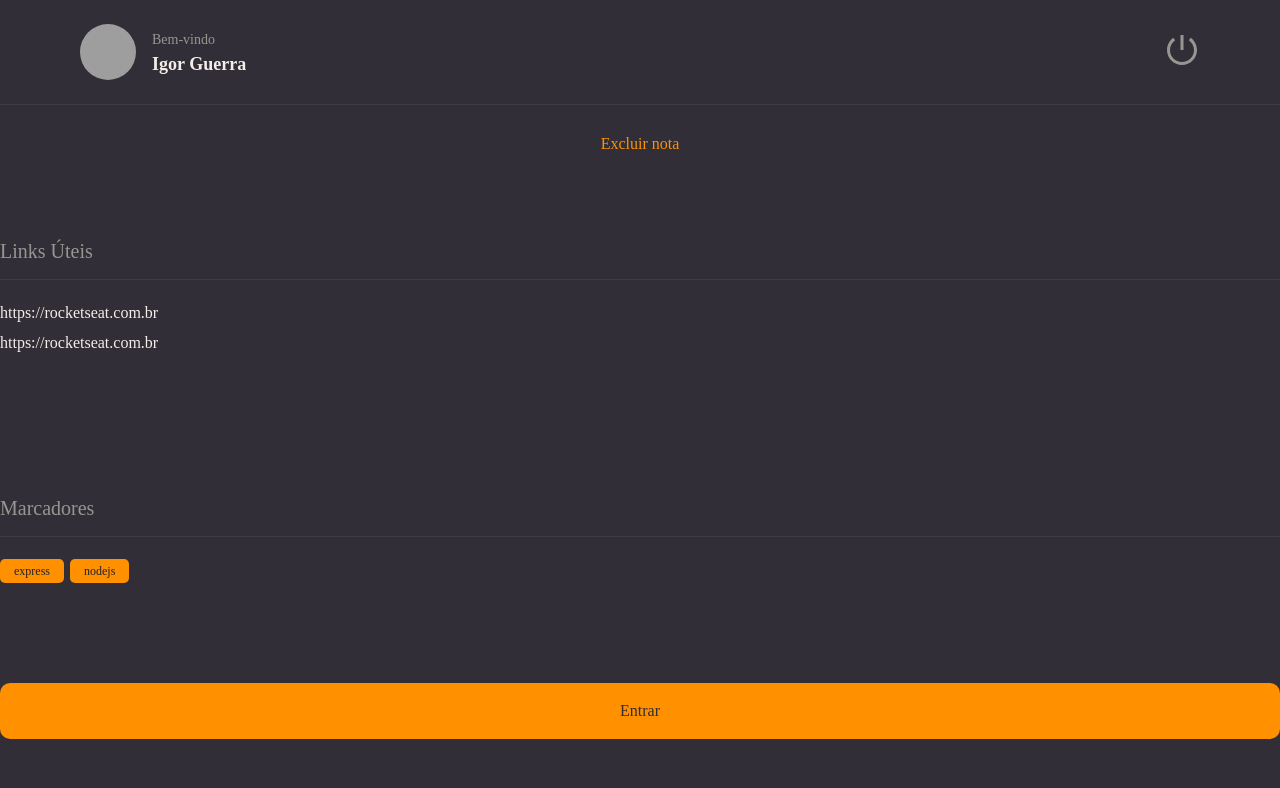
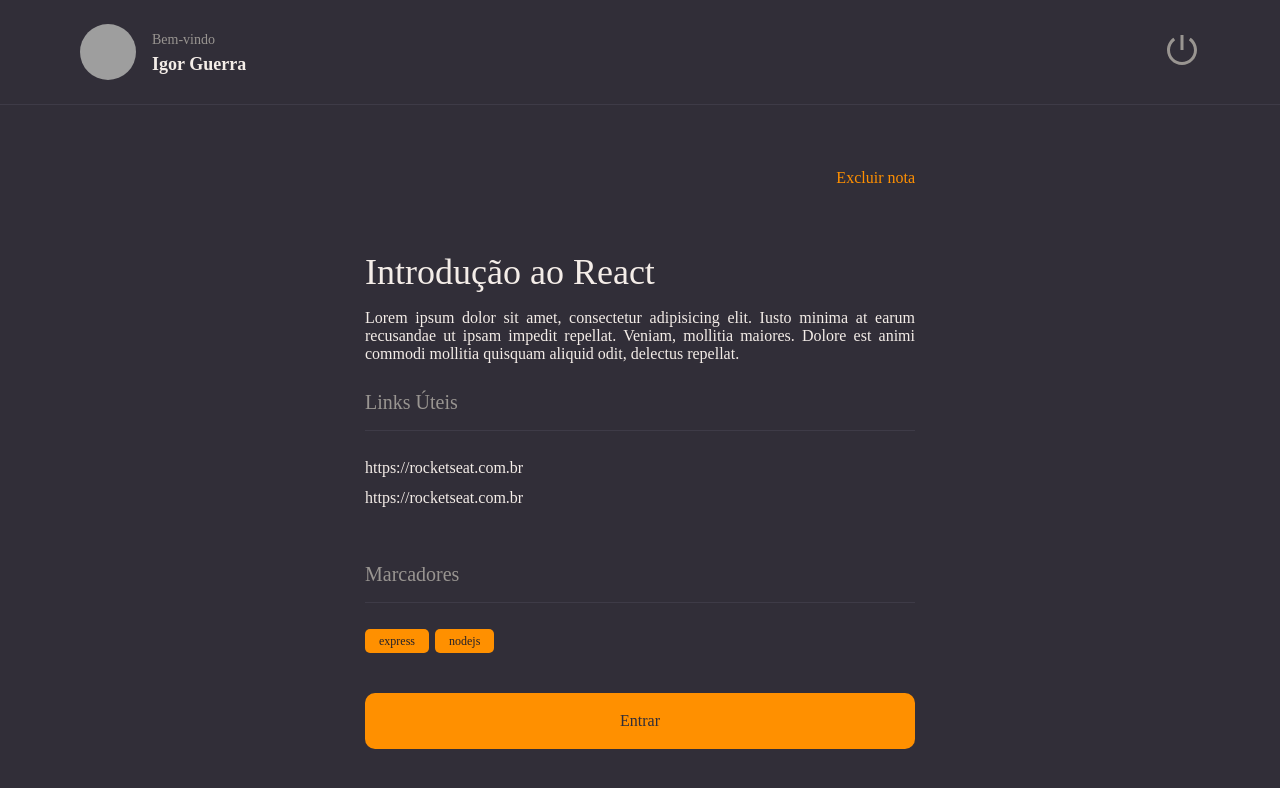
Before and after one commit to igorvguerra/Rocketnotes, a React app: page / in a window 1280 px wide. Shown: the top 788 px of the page. Built offline with nearby package versions, Linux system fonts and the light colour scheme; grey boxes are pictures that could not be loaded; the HTML template or start-up script is replaced by a standard one.

Commit message:
finishing the details page

```diff
--- a/src/components/Section/styles.js
+++ b/src/components/Section/styles.js
@@ -1,7 +1,7 @@
 import styled from 'styled-components';
 
 export const Container = styled.section`
-    margin: 56px 0 28px;
+    margin: 28px 0;
 
     > h2 {
         border-bottom-width: 1px;
@@ -9,7 +9,7 @@ export const Container = styled.section`
         border-bottom-color: ${({ theme }) => theme.COLORS.BACKGROUND_700};
 
         padding-bottom: 16px;
-        margin-bottom: 24px;
+        margin-bottom: 28px;
 
         color: ${({ theme }) => theme.COLORS.GRAY_100};
         font-size: 20px;
--- a/src/pages/Details/Index.jsx
+++ b/src/pages/Details/Index.jsx
@@ -1,4 +1,4 @@
-import { Container, Links } from './styles';
+import { Container, Links, Content } from './styles';
 
 import { Button } from '../../components/Button';
 import { ButtonText } from '../../components/ButtonText';
@@ -11,7 +11,16 @@ export function Details() {
   return(
     <Container>
       <Header/>
+      <main>
+        <Content>
           <ButtonText title="Excluir nota" />
+            <h1>
+              Introdução ao React
+            </h1>
+
+            <p>
+              Lorem ipsum dolor sit amet, consectetur adipisicing elit. Iusto minima at earum recusandae ut ipsam impedit repellat. Veniam, mollitia maiores. Dolore est animi commodi mollitia quisquam aliquid odit, delectus repellat.
+            </p>
           <Section title= "Links Úteis">
             <Links>
               <li><a href='#'>https://rocketseat.com.br</a></li>
@@ -25,6 +34,8 @@ export function Details() {
           </Section>
 
           <Button title= "Entrar" />
+        </Content>
+      </main>
     </Container>
   )
 }
--- a/src/pages/Details/styles.js
+++ b/src/pages/Details/styles.js
@@ -9,6 +9,12 @@ export const Container = styled.div `
     grid-template-areas:
     "header"
     "content";
+
+    > main {
+        grid-area: content;
+        overflow-y: scroll;
+        padding: 64px 0;
+    }
 `;
 
 export const Links = styled.ul`
@@ -22,3 +28,27 @@ export const Links = styled.ul`
         }
     }
 `;
+
+export const Content = styled.div`
+    max-width: 550px;
+    margin: 0 auto;
+
+    display: flex;
+    flex-direction: column;
+
+    > button:first-child {
+        align-self: end;
+    }
+
+    > h1 {
+        font-size: 36px;
+        font-weight: 500;
+        padding-top: 64px;
+    }
+
+    > p {
+        font-size: 16px;
+        margin-top: 16px;
+        text-align: justify;
+    }
+`;
```
Lines whose indentation alone changed are shown as unchanged.
